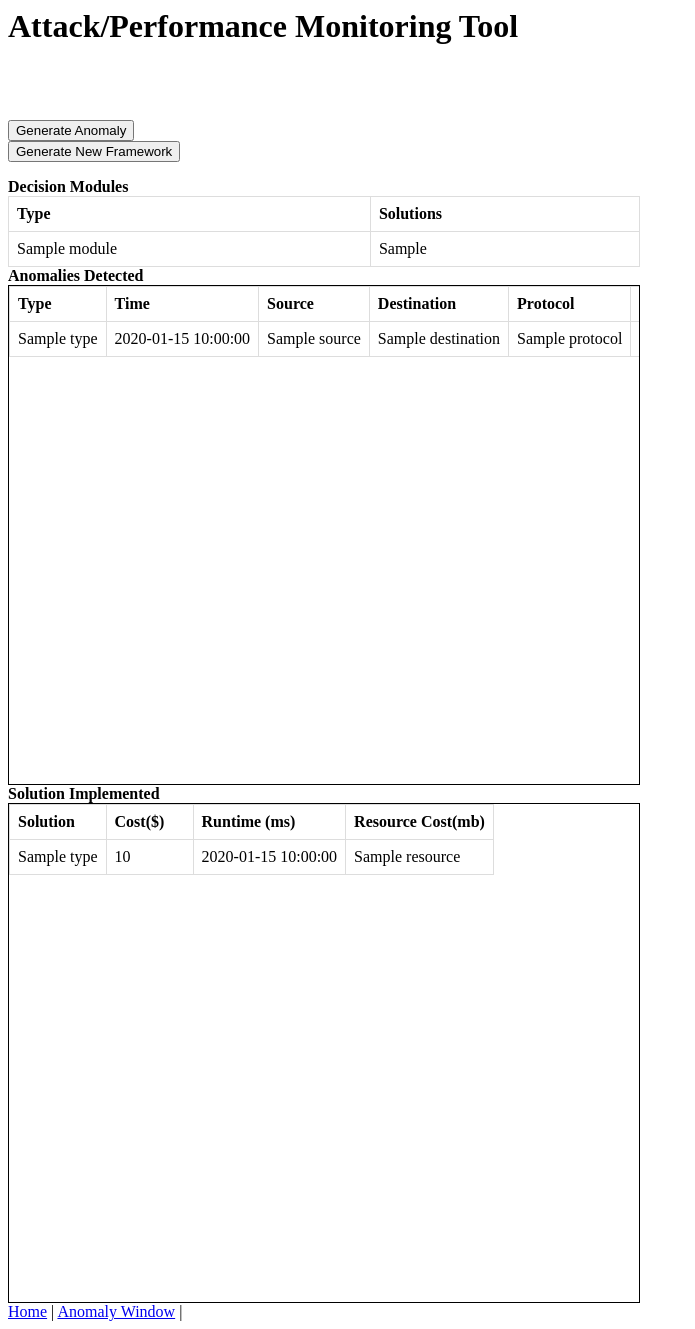
After one commit to mefisher95/VRLE-Adaptation-Model, a Flask app: template flask_test/templates/Monitor.html in a window 1280 px wide. The commit adds this page. Shown: the whole page, without its empty margins (0-695 px from the left). Run offline with Flask 2, Linux system fonts and the light colour scheme; the template is opened without the code that fills it: most values are stand-ins (such as "Sample title", 1, 10 or a date in 2020); parts of the project's set-up code (start-up, migrations or seed data) failed here and were passed over.

Commit message:
Add files via upload
added knowledge base in form of csv file management and integrated adaptation modules, knowledge base and monitoring tool together

```diff
--- a/flask_test/Decision_module.py
+++ b/flask_test/Decision_module.py
@@ -1,4 +1,4 @@
-from Knowledge_base import *
+from Anomaly import *
 from Solution import *
 from queue import Queue
 import random
@@ -105,7 +105,7 @@ def write_Decision_modules(decision_modules):
     print(decision_modules)
     filename = 'csv/decision_modules.csv'
 
-    with open(filename, 'w') as csvfile:
+    with open(filename, 'w', newline='') as csvfile:
         csvwriter = csv.writer(csvfile)
         csvwriter.writerow(fields)
         for module in decision_modules:
--- /dev/null
+++ b/flask_test/templates/Monitor.html
@@ -0,0 +1,152 @@
+{% extends "base.html" %}
+
+{% block content %}
+<style>
+    table.event
+    {
+        position: relative;
+        border:1px solid;
+        display: block;
+        height: 500px;
+        width: 50%;
+        /* margin: auto; */
+        overflow-y: scroll;
+        overflow-x: scroll;
+        border-collapse: collapse;
+        /* border-collapse: separate; */
+        border-spacing: 10px 0;
+
+        /* margin: auto; */
+    }
+    table.modules
+    {
+        border:1px solid;
+        width: 50%;
+        overflow-y: scroll;
+        overflow-x: scroll;
+        border-collapse: collapse;
+        /* border-collapse: separate; */
+        border-spacing: 10px 0;
+    }
+    th
+    {
+        position: sticky;
+        text-align: left;
+        overflow: hidden;
+        width: 70;
+        white-space: nowrap;
+        top: 0;
+        background: white;
+        border: 1px solid #ddd;
+        padding: 8px;
+    }
+    td
+    {
+        text-align: left;
+        overflow: hidden;
+        width: 70;
+        white-space: nowrap;
+        border: 1px solid #ddd;
+        padding: 8px;
+    }
+
+
+    /* tr:nth-child(even) {background-color: #f2f2f2;} */
+    tr:hover {background-color:#ddd;}
+</style>
+<h1>
+    Attack/Performance Monitoring Tool
+</h1>
+<body>
+    <br>
+    <br>
+    <br>
+
+    <form method="POST">
+        <input type="submit" name = "get_anomaly" value="Generate Anomaly"><br>
+        <input type="submit" name = "gen_model" value="Generate New Framework"><br>
+
+    </form>
+    <div style="overflow-x: auto;">
+        <b>Decision Modules</b><br>
+        <table class="modules">
+            <thead>
+                <tr>
+                    <th>Type</th>
+                    <th>Solutions</th>
+                </tr>
+            </thead>
+            <tbody>
+                {% for module in model.decision_module_list %}
+                <tr>
+                    <td>{{ module.anomaly_type }}</td>
+                    <td>{{ module.solution_tuple_list }}</td>
+                </tr>
+                {% endfor %}
+            </tbody>
+        </table>
+    </div>
+
+    {% if anomalies != [] %}
+    <div style="overflow-x: auto;">
+        <b>Anomalies Detected</b><br>
+        <table class="event">
+            <thead>
+                <tr>
+                    <th>Type</th>
+                    <th>Time</th>
+                    <th>Source</th>
+                    <th>Destination</th>
+                    <th>Protocol</th>
+                    <th>Length</th>
+                    <th>Info</th>
+                </tr>
+            </thead>
+            <tbody>
+                {% for event in anomalies %}
+                <tr>
+                    <td>{{ event.type }}</td>
+                    <td>{{ event.time }}</td>
+                    <td>{{ event.source }}</td>
+                    <td>{{ event.destination }}</td>
+                    <td>{{ event.protocol }}</td>
+                    <td>{{ event.length }}</td>
+                    <td>{{ event.info }}</td>
+                </tr>
+                {% endfor %}
+            </tbody>
+        </table>
+    </div>
+    {% endif %}
+
+    {% if solutions != [] %}
+
+    <div style="overflow-x: auto;">
+        <b>Solution Implemented</b><br>
+        <table class="event">
+            <thead>
+                <tr>
+                    <th>Solution</th>
+                    <th>Cost($)</th>
+                    <th>Runtime (ms)</th>
+                    <th>Resource Cost(mb)</th>
+                </tr>
+            </thead>
+            <tbody>
+                {% for event in solutions %}
+                <tr>
+                    <td>{{ event.type }}</td>
+                    <td>{{ event.cost }}</td>
+                    <td>{{ event.time }}</td>
+                    <td>{{ event.resource }}</td>
+
+                </tr>
+                {% endfor %}
+            </tbody>
+        </table>
+    </div>
+
+    {% endif %}
+
+</body>
+{% endblock %}
--- a/flask_test/templates/base.html
+++ b/flask_test/templates/base.html
@@ -5,9 +5,6 @@
 
 
             <a href="/home">Home</a> |
-            <a href="/fields">Fields</a> |
-            <a href="/data">Data</a> |
             <a href="/monitor">Anomaly Window</a> |
-            <a href="/graph">Graph</a>
     </body>
 </html>
```
Also changed, not shown: flask_test/Adaptation_framework.py (+12 -18 lines), flask_test/Anomaly.py (added, +130 -0 lines), flask_test/Solution.py (+37 -16 lines), flask_test/main.py (+24 -41 lines), flask_test/templates/home.html (added, +21 -0 lines).
